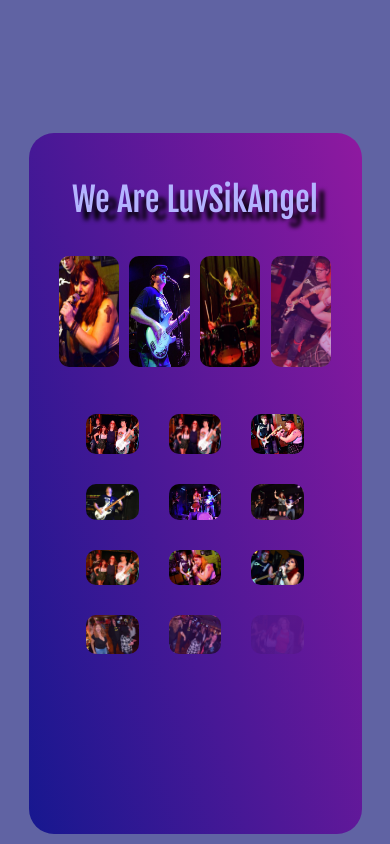
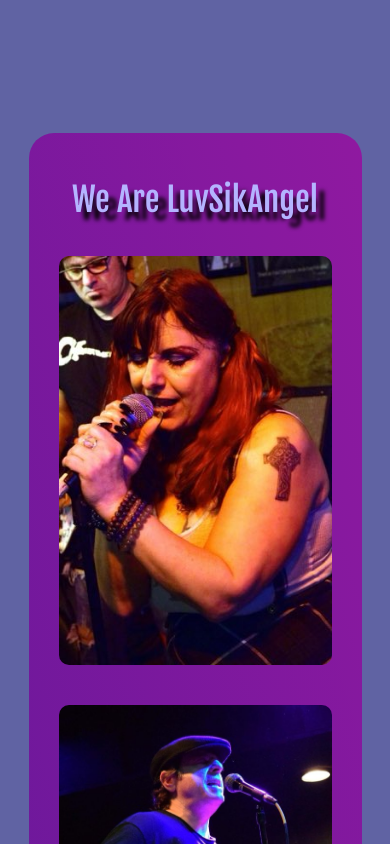
Before and after one commit to NickGentryBJJ/LuvSikReact, a React (Create React App) app: page / in a window 390 px wide. Shown: the part 1820-2664 px from the top of the page. Built offline with nearby package versions, Linux system fonts and the light colour scheme.

Commit message:
adjusted mobile styling

```diff
--- a/src/Components/Media/Media.css
+++ b/src/Components/Media/Media.css
@@ -68,10 +68,22 @@
 /* MOBILE STYLING  */
 @media only screen and  (max-width: 768px) {
     .gallery-container{
-        grid-template-columns: repeat(1, 1fr);
+        display: flex;
+        flex-direction: column;
+    }
+    .first-row{
+        display: flex;
+        flex-direction: column;
+        gap: 40px;
+    }
+    .second-row{
+        display: flex;
+        flex-direction: column;
+        width: 100%;
     }
     .media-cont{
         width: 70%;
+        padding-bottom: 20px;
     }
     .gallery-title{
         font-size: 33px;
@@ -79,5 +91,7 @@
     .media-wrap{
         padding-top: 100px;
     }
-
+    .gill{
+        max-width: 100%;
+    }
 }
```
